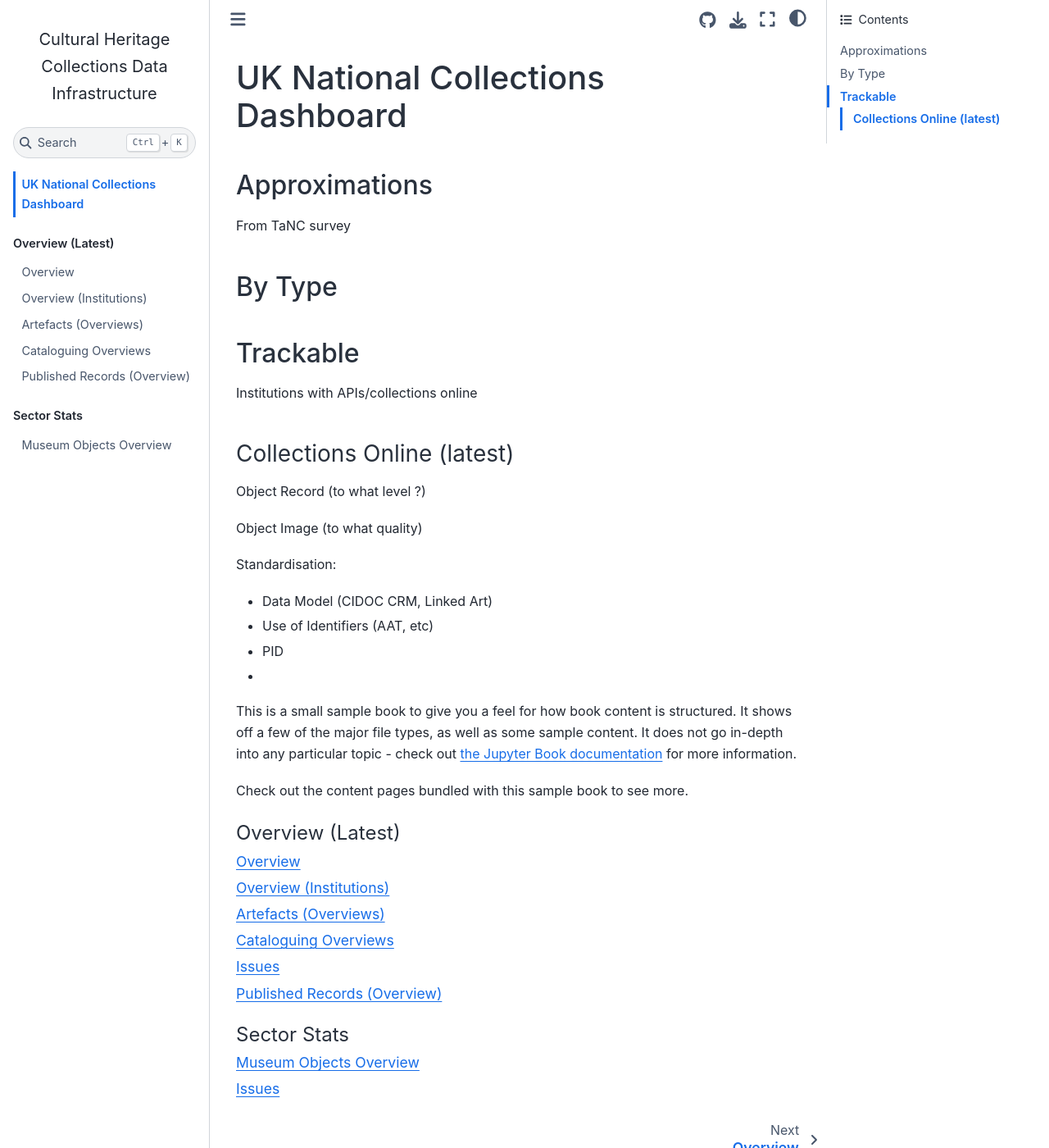
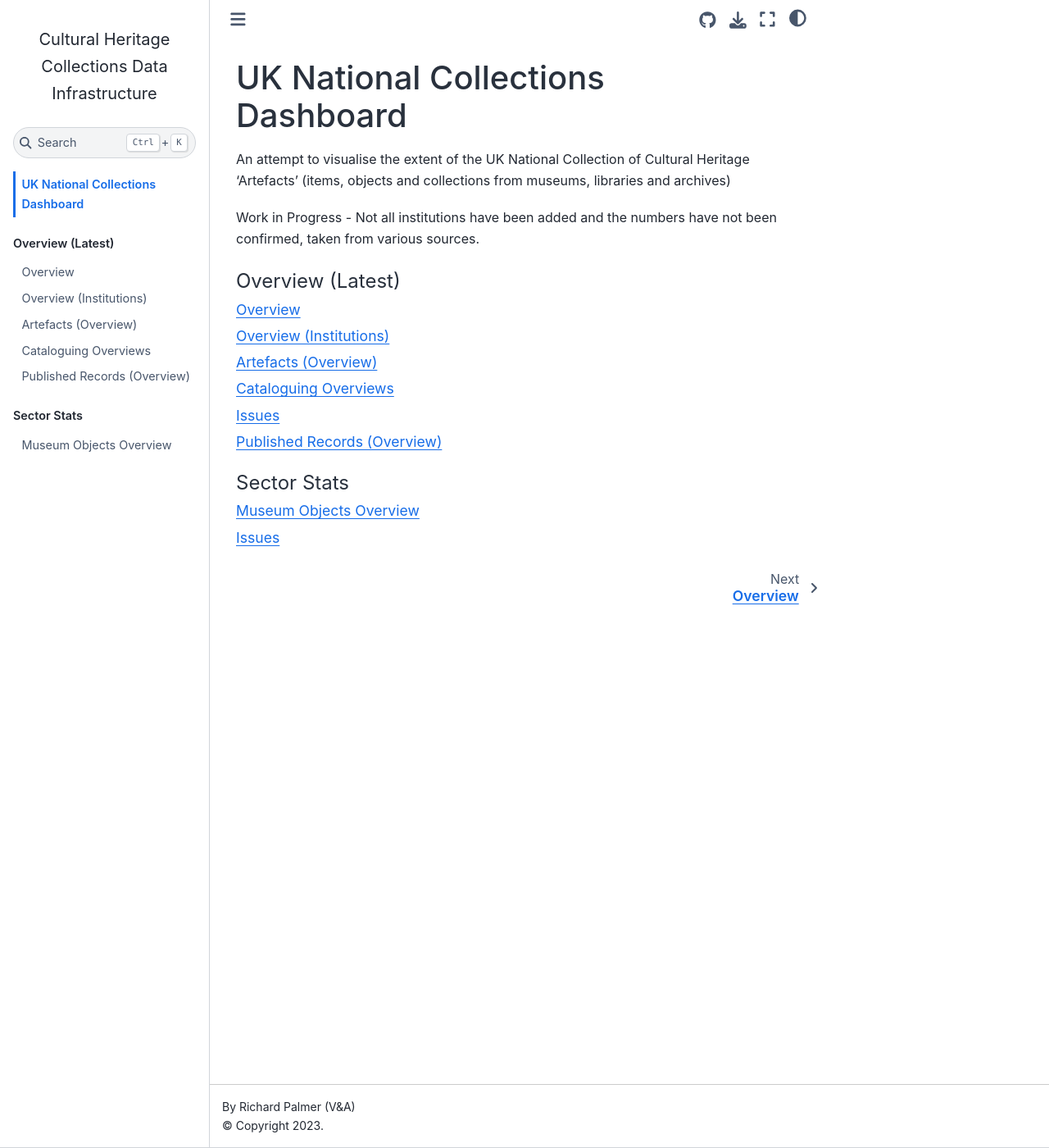
Before and after one commit to atiro/national-collection-visualisation, a Jupyter Book: the page built from intro.md, in a window 1280 px wide and 1400 px high. Shown: the whole window at 82% size. Built offline with Jupyter Book 1.0.4 settings and Sphinx 7.4.7 and the Sphinx Book theme 1.1.4, drawn with Linux system fonts in a browser that asks for light colours; pages that are not in the unit, such as notebooks, are missing from menus.

Commit message:
Tidy up stray text

````diff
--- a/intro.md
+++ b/intro.md
@@ -1,36 +1,11 @@
 # UK National Collections Dashboard
 
-## Approximations
+An attempt to visualise the extent of the UK National Collection of Cultural Heritage 'Artefacts' (items,
+objects and collections from museums, libraries and archives)
 
-From TaNC survey
+Work in Progress - Not all institutions have been added and the numbers have not been confirmed, taken from
+various sources.
 
-## By Type
-
-## Trackable
-
-Institutions with APIs/collections online
-
-### Collections Online (latest)
-
-Object Record (to what level ?)
-
-Object Image (to what quality)
-
-Standardisation:
-
-  - Data Model (CIDOC CRM, Linked Art)
-  - Use of Identifiers (AAT, etc)
-  - PID
-  -
-
-
-
-This is a small sample book to give you a feel for how book content is
-structured.
-It shows off a few of the major file types, as well as some sample content.
-It does not go in-depth into any particular topic - check out [the Jupyter Book documentation](https://jupyterbook.org) for more information.
-
-Check out the content pages bundled with this sample book to see more.
 
 ```{tableofcontents}
 ```
````
Also changed, not shown: artefacts-overview.ipynb.
